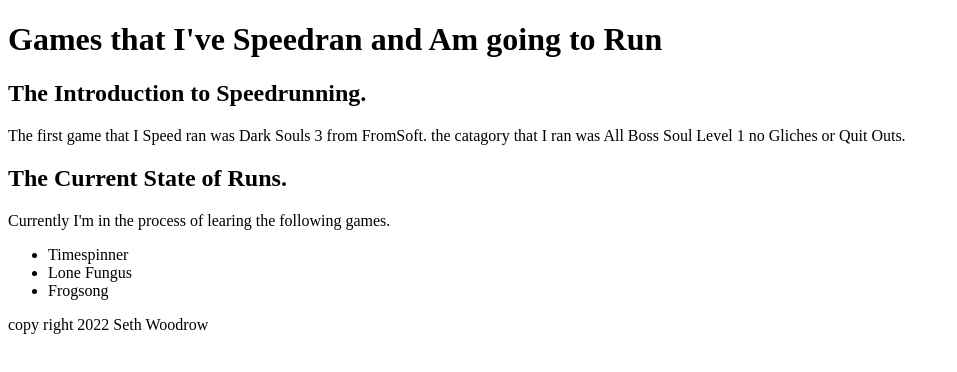
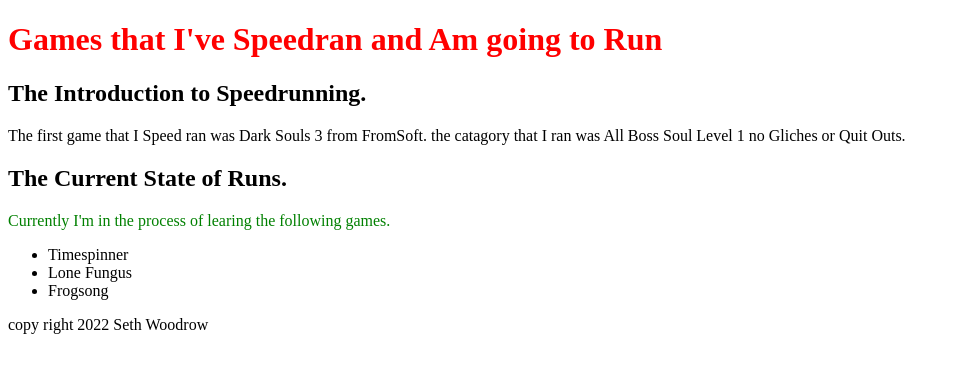
Before and after one commit to seth-woodrow/js-assignment-4-html-me-something-seth-woodrow, a website: page index.html in a window 1280 px wide. Shown: the whole page, without its empty margins (0-957 px from the left). Drawn offline with Linux system fonts and the light colour scheme.

Commit message:
changed text colors and set classes and ids

```diff
--- a/index.html
+++ b/index.html
@@ -1,23 +1,25 @@
 <!DOCTYPE html>
 <html>
    <head>
-      <link rel="stylesheet" href="style.css">
+      <link rel="stylesheet" type="text/css" href="styles.css" />
       <title>Seth Woodrow-Games I've Speedran</title>
    </head>
    <body>
-     <header id="mainHeading">
+     <header class="mainHeading">
       <h1>Games that I've Speedran and Am going to Run</h1>
       </header>
       <main>
          <article>
             <section>
                <h2>The Introduction to Speedrunning.</h2>
-               <p id="testP">The first game that I Speed ran was Dark Souls 3 from FromSoft. the catagory that I ran was
+               <p>The first game that I Speed ran was Dark Souls 3 from FromSoft. the catagory that I ran was
                   All Boss Soul Level 1 no Gliches or Quit Outs.</p>
             </section>
             <section>
                <h2>The Current State of Runs.</h2>
-               <p>Currently I'm in the process of learing the following games.</p>
+               <div id="testP">
+               <p class="funParagraph">Currently I'm in the process of learing the following games.</p>
+               </div>
                <ul>
                   <li>Timespinner</li>
                   <li>Lone Fungus</li>
@@ -29,6 +31,5 @@
       <footer>
          <p>copy right 2022 Seth Woodrow</p>
       </footer>
-
    </body>
 </html>
--- a/styles.css
+++ b/styles.css
@@ -8,6 +8,6 @@ body{
 .mainHeading{
     color: red;
 }
-#testP.funParahraph{
+#testP{
     color: green;
 }
```
